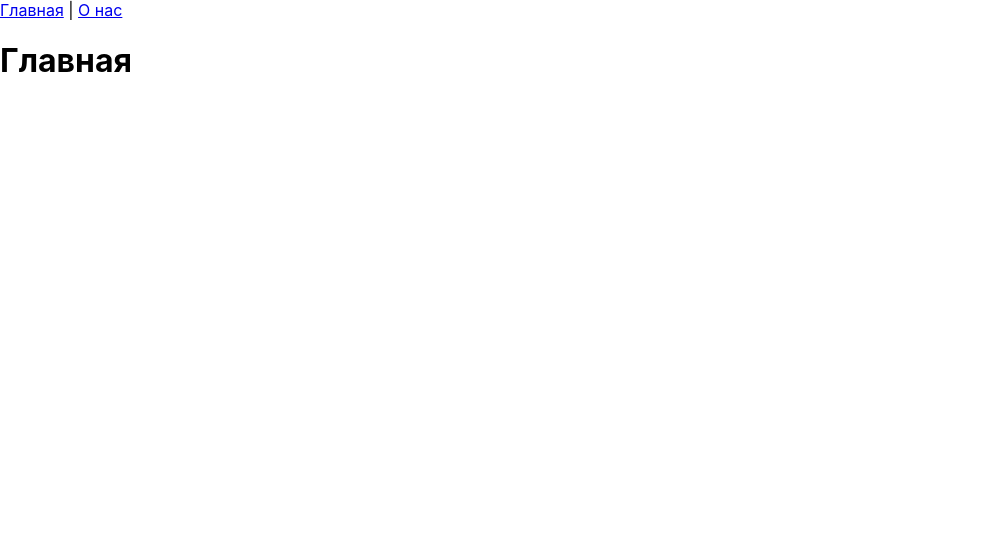
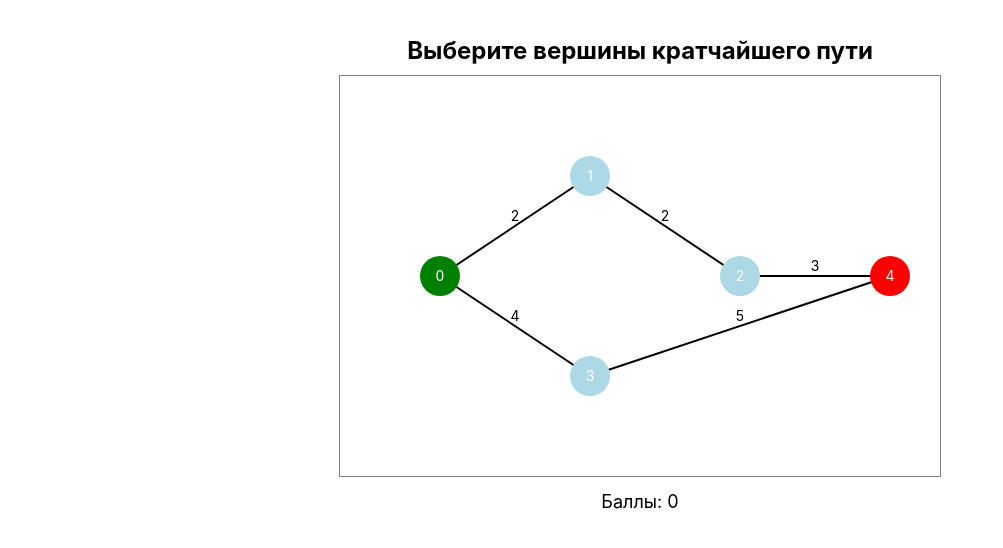
Before and after one commit to minLeya/graph-app, a React (Create React App) app: page / in a window 1280 px wide. Shown: the top 548 px of the page, without its empty margins (0-1003 px from the left). Built offline with nearby package versions, Linux system fonts and the light colour scheme.

Commit message:
working version

```diff
--- a/src/App.js
+++ b/src/App.js
@@ -1,25 +1,104 @@
-import { BrowserRouter as Router, Routes, Route, Link } from "react-router-dom";
+import React, { useState } from "react";
+import * as d3 from "d3";
 
-function Home() {
-  return <h1>Главная</h1>;
-}
+const GraphPathQuiz = () => {
+    const width = 600, height = 400;
+    const [selectedPath, setSelectedPath] = useState([]);
+    const [score, setScore] = useState(0);
 
-function About() {
-  return <h1>О нас</h1>;
-}
+    const graph = {
+        nodes: [
+            { id: 0, x: 100, y: 200 },
+            { id: 1, x: 250, y: 100 },
+            { id: 2, x: 400, y: 200 },
+            { id: 3, x: 250, y: 300 },
+            { id: 4, x: 550, y: 200 }
+        ],
+        links: [
+            { source: 0, target: 1, weight: 2 },
+            { source: 1, target: 2, weight: 2 },
+            { source: 2, target: 4, weight: 3 },
+            { source: 0, target: 3, weight: 4 },
+            { source: 3, target: 4, weight: 5 }
+        ]
+    };
 
-function App() {
-  return (
-    <Router>
-      <nav>
-        <Link to="/">Главная</Link> | <Link to="/about">О нас</Link>
-      </nav>
-      <Routes>
-        <Route path="/" element={<Home />} />
-        <Route path="/about" element={<About />} />
-      </Routes>
-    </Router>
-  );
-}
+    function dijkstra(graph, start, end) {
+        let distances = {}, prev = {}, queue = [];
+        graph.nodes.forEach(node => {
+            distances[node.id] = Infinity;
+            prev[node.id] = null;
+            queue.push(node.id);
+        });
+        distances[start] = 0;
 
-export default App;
+        while (queue.length) {
+            queue.sort((a, b) => distances[a] - distances[b]);
+            let u = queue.shift();
+
+            if (u === end) break;
+
+            graph.links.filter(l => l.source === u || l.target === u).forEach(link => {
+                let neighbor = link.source === u ? link.target : link.source;
+                let alt = distances[u] + link.weight;
+                if (alt < distances[neighbor]) {
+                    distances[neighbor] = alt;
+                    prev[neighbor] = u;
+                }
+            });
+        }
+
+        let path = [], u = end;
+        while (prev[u] !== null) {
+            path.unshift(u);
+            u = prev[u];
+        }
+        path.unshift(start);
+        return path;
+    }
+
+    const correctPath = dijkstra(graph, 0, 4);
+
+    const handleClick = (id) => {
+        if (!selectedPath.includes(id)) {
+            const newPath = [...selectedPath, id];
+            setSelectedPath(newPath);
+
+            let correctUntil = 0;
+            for (let i = 0; i < newPath.length; i++) {
+                if (newPath[i] !== correctPath[i]) break;
+                correctUntil = i + 1;
+            }
+            let newScore = (8 * correctUntil) / correctPath.length;
+            setScore(newScore.toFixed(2));
+        }
+    };
+
+    return (
+        <div style={{ textAlign: "center", padding: "20px" }}>
+            <h1 style={{ fontSize: "24px", fontWeight: "bold", marginBottom: "10px" }}>Выберите вершины кратчайшего пути</h1>
+            <svg width={width} height={height} style={{ border: "1px solid gray" }}>
+                {graph.links.map((link, index) => (
+                    <g key={index}>
+                        <line x1={graph.nodes[link.source].x} y1={graph.nodes[link.source].y}
+                              x2={graph.nodes[link.target].x} y2={graph.nodes[link.target].y}
+                              stroke="black" strokeWidth={2} />
+                        <text x={(graph.nodes[link.source].x + graph.nodes[link.target].x) / 2}
+                              y={(graph.nodes[link.source].y + graph.nodes[link.target].y) / 2 - 5}
+                              fontSize="14" fill="black" textAnchor="middle">{link.weight}</text>
+                    </g>
+                ))}
+                {graph.nodes.map((node) => (
+                    <g key={node.id} style={{ cursor: "pointer" }}>
+                        <circle cx={node.x} cy={node.y} r={20} onClick={() => handleClick(node.id)}
+                                fill={node.id === 0 ? "green" : node.id === 4 ? "red" : (selectedPath.includes(node.id) ? "orange" : "lightblue")} />
+                        <text x={node.x} y={node.y} textAnchor="middle" dy={5} fontSize="14" fill="white">{node.id}</text>
+                    </g>
+                ))}
+            </svg>
+            <p style={{ fontSize: "18px", marginTop: "10px" }}>Баллы: {score}</p>
+        </div>
+    );
+};
+
+export default GraphPathQuiz;
```
